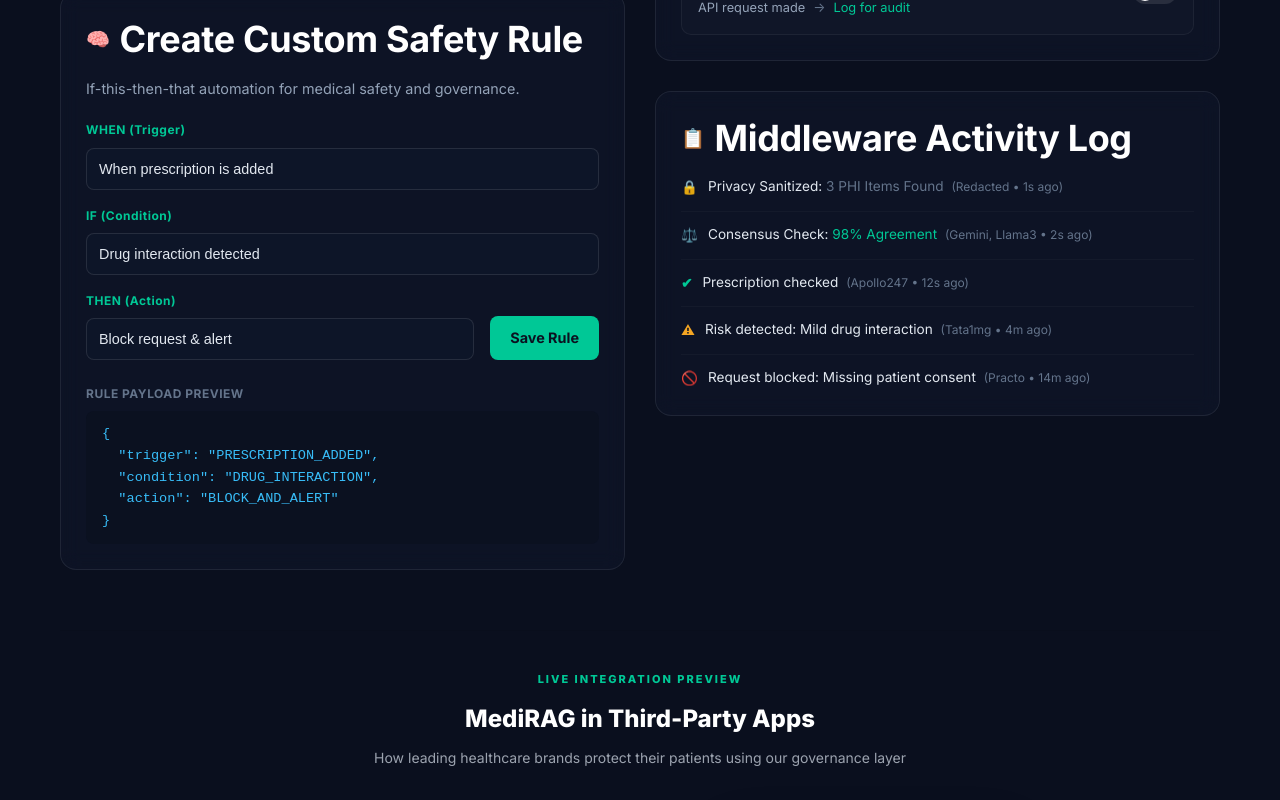
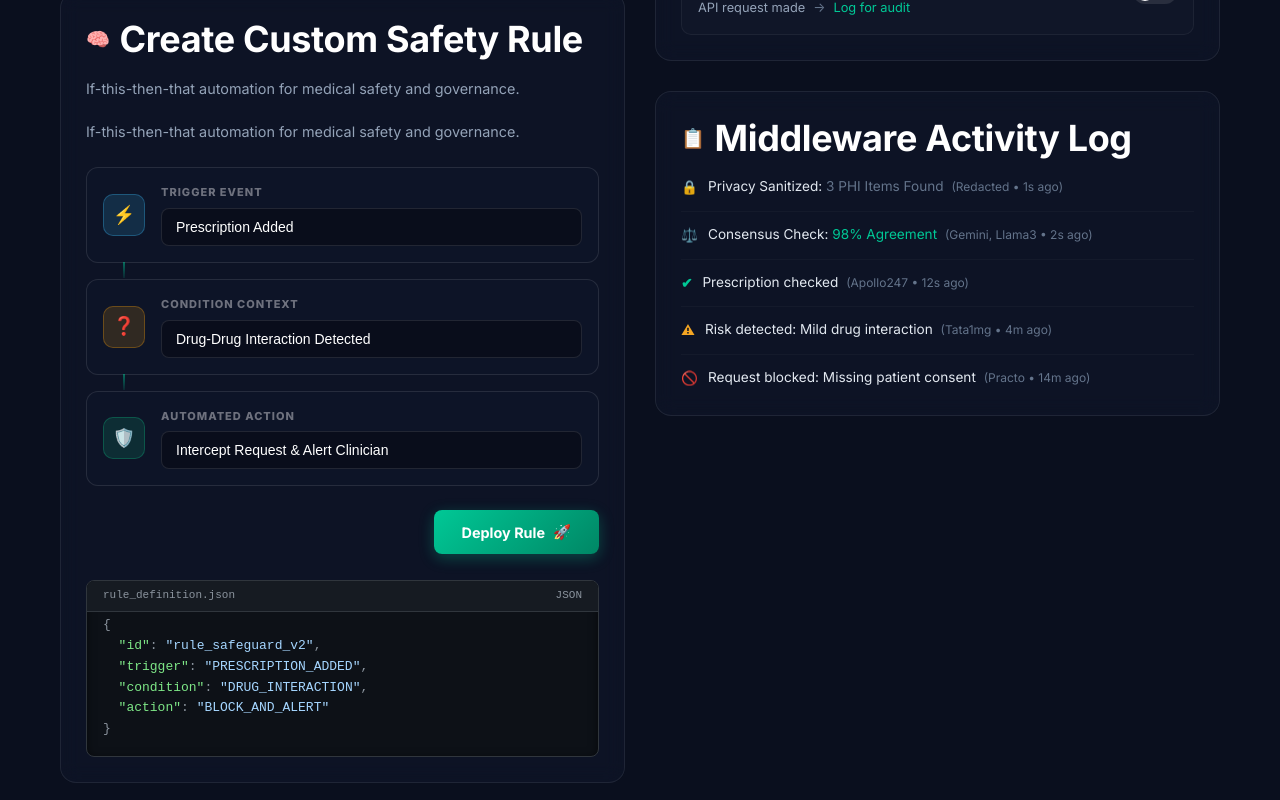
Before and after one commit to JoyTheSloth/MediRAG-3.0, a React (Vite) app in the folder Frontend/: page /api-agent in a window 1280 px wide. Shown: the part 1140-1940 px from the top of the page. Built offline with nearby package versions, Linux system fonts and the light colour scheme; no server answers.

Commit message:
style: premium redesign of Custom Safety Rule logic builder inline with enterprise standards

```diff
--- a/Frontend/src/pages/MediApiAgent.jsx
+++ b/Frontend/src/pages/MediApiAgent.jsx
@@ -149,51 +149,194 @@ const MediApiAgent = () => {
                         </div>
                         <p className="section-desc">If-this-then-that automation for medical safety and governance.</p>
 
-                        <div className="rule-builder">
-                            <div className="builder-row">
-                                <div className="builder-field">
-                                    <label>WHEN (Trigger)</label>
-                                    <select value={trigger} onChange={e => setTrigger(e.target.value)}>
-                                        <option value="API_REQUEST_MADE">When API request is made</option>
-                                        <option value="PRESCRIPTION_ADDED">When prescription is added</option>
-                                        <option value="LAB_REPORT_FETCHED">When lab report is fetched</option>
+                        <p className="section-desc">If-this-then-that automation for medical safety and governance.</p>
+
+                        <div className="premium-rule-builder">
+                            <style>{`
+                                .premium-rule-builder {
+                                    display: flex;
+                                    flex-direction: column;
+                                    gap: 16px;
+                                    margin-top: 24px;
+                                }
+                                .prb-node {
+                                    background: rgba(15, 23, 42, 0.6);
+                                    border: 1px solid rgba(255, 255, 255, 0.1);
+                                    border-radius: 12px;
+                                    padding: 16px;
+                                    display: flex;
+                                    align-items: center;
+                                    gap: 16px;
+                                    position: relative;
+                                    z-index: 1;
+                                    transition: all 0.2s ease;
+                                }
+                                .prb-node:hover {
+                                    border-color: rgba(0, 200, 150, 0.4);
+                                    box-shadow: 0 4px 20px rgba(0, 0, 0, 0.3);
+                                    transform: translateX(4px);
+                                }
+                                .prb-connector {
+                                    position: absolute;
+                                    left: 36px;
+                                    top: 100%;
+                                    width: 2px;
+                                    height: 16px;
+                                    background: linear-gradient(to bottom, rgba(0, 200, 150, 0.5), rgba(0, 200, 150, 0.1));
+                                    z-index: 0;
+                                }
+                                .prb-icon {
+                                    width: 42px;
+                                    height: 42px;
+                                    border-radius: 10px;
+                                    display: flex;
+                                    align-items: center;
+                                    justify-content: center;
+                                    font-size: 18px;
+                                    font-weight: bold;
+                                    flex-shrink: 0;
+                                }
+                                .icon-when { background: rgba(56, 189, 248, 0.15); color: #38bdf8; border: 1px solid rgba(56, 189, 248, 0.3); }
+                                .icon-if   { background: rgba(245, 158, 11, 0.15); color: #f59e0b; border: 1px solid rgba(245, 158, 11, 0.3); }
+                                .icon-then { background: rgba(16, 185, 129, 0.15); color: #10b981; border: 1px solid rgba(16, 185, 129, 0.3); }
+
+                                .prb-content { flex-grow: 1; }
+                                .prb-label {
+                                    font-size: 11px;
+                                    font-weight: 800;
+                                    color: rgba(255,255,255,0.4);
+                                    text-transform: uppercase;
+                                    letter-spacing: 1px;
+                                    margin-bottom: 6px;
+                                }
+                                .prb-select {
+                                    width: 100%;
+                                    background: rgba(0,0,0,0.3) !important;
+                                    border: 1px solid rgba(255,255,255,0.1) !important;
+                                    color: white !important;
+                                    font-size: 14px !important;
+                                    padding: 10px 14px !important;
+                                    border-radius: 8px !important;
+                                    cursor: pointer;
+                                    appearance: none;
+                                    outline: none;
+                                    transition: border-color 0.2s;
+                                }
+                                .prb-select:focus { border-color: #00c896 !important; }
+                                .prb-select option { background: #0f172a; color: white; }
+
+                                .monaco-preview {
+                                    background: #0d1117;
+                                    border: 1px solid #30363d;
+                                    border-radius: 8px;
+                                    padding: 16px;
+                                    font-family: 'Fira Code', 'Courier New', monospace;
+                                    font-size: 13px;
+                                    margin-top: 10px;
+                                    position: relative;
+                                    box-shadow: inset 0 2px 10px rgba(0,0,0,0.5);
+                                    overflow: hidden;
+                                }
+                                .monaco-header {
+                                    position: absolute;
+                                    top: 0; left: 0; right: 0;
+                                    background: #161b22;
+                                    padding: 6px 16px;
+                                    font-size: 11px;
+                                    color: #8b949e;
+                                    border-bottom: 1px solid #30363d;
+                                    display: flex;
+                                    justify-content: space-between;
+                                    align-items: center;
+                                }
+                                .monaco-body {
+                                    margin-top: 18px;
+                                    margin-bottom: 0;
+                                    color: #c9d1d9;
+                                    white-space: pre-wrap;
+                                    line-height: 1.6;
+                                }
+                                .syntax-key { color: #7ee787; }
+                                .syntax-val { color: #a5d6ff; }
+                                .syntax-punct { color: #8b949e; }
+                            `}</style>
+
+                            <div className="prb-node">
+                                <div className="prb-icon icon-when">⚡</div>
+                                <div className="prb-content">
+                                    <div className="prb-label">Trigger Event</div>
+                                    <select className="prb-select" value={trigger} onChange={e => setTrigger(e.target.value)}>
+                                        <option value="API_REQUEST_MADE">API Request Initiated</option>
+                                        <option value="PRESCRIPTION_ADDED">Prescription Added</option>
+                                        <option value="LAB_REPORT_FETCHED">Lab Report Fetched</option>
+                                    </select>
+                                </div>
+                                <div className="prb-connector"></div>
+                            </div>
+
+                            <div className="prb-node">
+                                <div className="prb-icon icon-if">❓</div>
+                                <div className="prb-content">
+                                    <div className="prb-label">Condition Context</div>
+                                    <select className="prb-select" value={condition} onChange={e => setCondition(e.target.value)}>
+                                        <option value="DRUG_INTERACTION">Drug-Drug Interaction Detected</option>
+                                        <option value="PHI_DETECTED">PHI/PII Detected in Payload</option>
+                                        <option value="ABNORMAL_LAB">Abnormal Lab Value Outside Range</option>
+                                        <option value="MISSING_CONSENT">Missing Patient Consent Token</option>
+                                    </select>
+                                </div>
+                                <div className="prb-connector"></div>
+                            </div>
+
+                            <div className="prb-node">
+                                <div className="prb-icon icon-then">🛡️</div>
+                                <div className="prb-content">
+                                    <div className="prb-label">Automated Action</div>
+                                    <select className="prb-select" value={action} onChange={e => setAction(e.target.value)}>
+                                        <option value="BLOCK_AND_ALERT">Intercept Request & Alert Clinician</option>
+                                        <option value="REDACT_DATA">Auto-Redact Sensitive Fields</option>
+                                        <option value="ADD_WARNING">Append Warning Metadata to Header</option>
+                                        <option value="LOG_AUDIT">Forward to Audit Log Database</option>
                                     </select>
                                 </div>
                             </div>
-                            <div className="builder-row">
-                                <div className="builder-field">
-                                    <label>IF (Condition)</label>
-                                    <select value={condition} onChange={e => setCondition(e.target.value)}>
-                                        <option value="DRUG_INTERACTION">Drug interaction detected</option>
-                                        <option value="ABNORMAL_LAB">Abnormal lab value</option>
-                                        <option value="MISSING_CONSENT">Missing patient consent</option>
-                                        <option value="CUSTOM_RULE">Custom rule...</option>
-                                    </select>
+
+                            <div style={{ display: 'flex', justifyContent: 'flex-end', marginTop: '8px' }}>
+                                <button className="add-rule-btn" style={{
+                                    background: 'linear-gradient(135deg, #00C896, #008765)',
+                                    padding: '12px 28px',
+                                    borderRadius: '8px',
+                                    border: 'none',
+                                    color: 'white',
+                                    fontWeight: 'bold',
+                                    cursor: 'pointer',
+                                    boxShadow: '0 4px 15px rgba(0, 200, 150, 0.3)',
+                                    transition: 'all 0.2s',
+                                    display: 'flex',
+                                    alignItems: 'center',
+                                    gap: '8px'
+                                }} onClick={handleSaveRule}
+                                onMouseEnter={e => e.currentTarget.style.transform = 'translateY(-2px)'}
+                                onMouseLeave={e => e.currentTarget.style.transform = 'translateY(0)'}
+                                >
+                                    <span>Deploy Rule</span> 🚀
+                                </button>
+                            </div>
+
+                            <div className="monaco-preview reveal-up">
+                                <div className="monaco-header">
+                                    <span>rule_definition.json</span>
+                                    <span>JSON</span>
                                 </div>
+                                <pre className="monaco-body">
+{<span className="syntax-punct">{`{\n`}</span>}
+{`  `}<span className="syntax-key">"id"</span><span className="syntax-punct">: </span><span className="syntax-val">"rule_safeguard_v2"</span><span className="syntax-punct">,</span>{`\n`}
+{`  `}<span className="syntax-key">"trigger"</span><span className="syntax-punct">: </span><span className="syntax-val">"{trigger}"</span><span className="syntax-punct">,</span>{`\n`}
+{`  `}<span className="syntax-key">"condition"</span><span className="syntax-punct">: </span><span className="syntax-val">"{condition}"</span><span className="syntax-punct">,</span>{`\n`}
+{`  `}<span className="syntax-key">"action"</span><span className="syntax-punct">: </span><span className="syntax-val">"{action}"</span>{`\n`}
+{<span className="syntax-punct">{`}`}</span>}
+                                </pre>
                             </div>
-                            <div className="builder-row">
-                                <div className="builder-field">
-                                    <label>THEN (Action)</label>
-                                    <select value={action} onChange={e => setAction(e.target.value)}>
-                                        <option value="BLOCK_AND_ALERT">Block request & alert</option>
-                                        <option value="ADD_WARNING">Add warning to response</option>
-                                        <option value="NOTIFY_SYSTEM">Notify system</option>
-                                        <option value="LOG_AUDIT">Log for audit</option>
-                                    </select>
-                                </div>
-                                <button className="add-rule-btn" onClick={handleSaveRule}>Save Rule</button>
-                            </div>
-                        </div>
-
-                        <div className="builder-preview">
-                            <div className="preview-label">Rule Payload Preview</div>
-                            <pre className="code-content dark-bg">
-{`{
-  "trigger": "${trigger}",
-  "condition": "${condition}",
-  "action": "${action}"
-}`}
-                            </pre>
                         </div>
                     </section>
                 </div>
```
